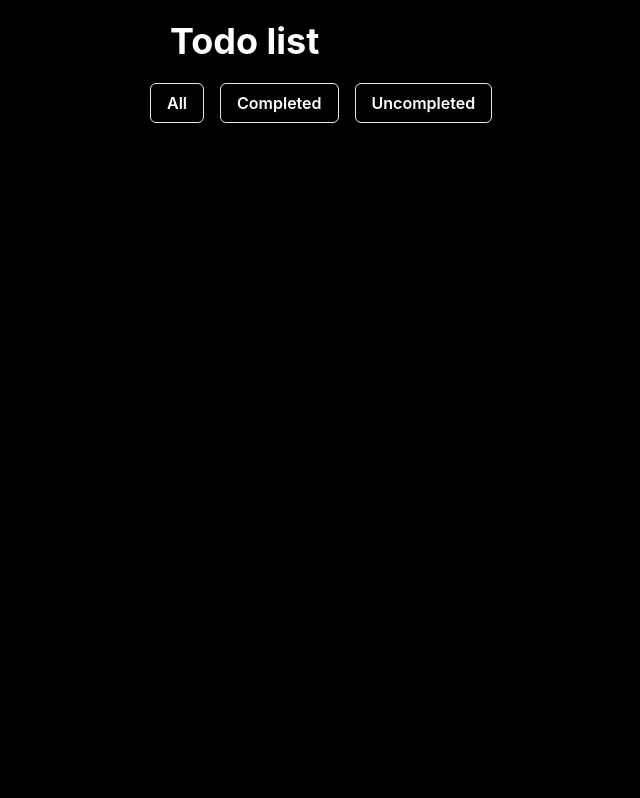
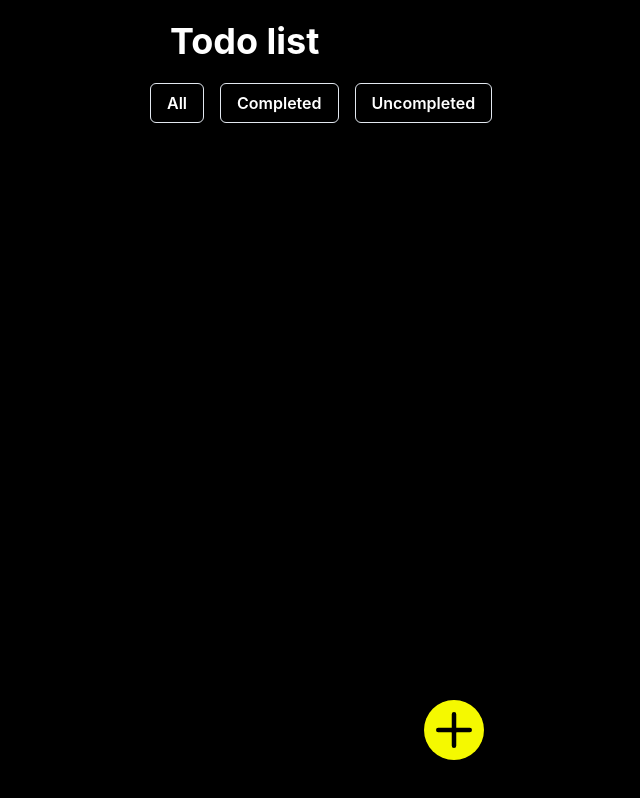
Before and after one commit to pablodamianberdun/todo-list, a React (Create React App) app: page / in a window 1280 px wide. Shown: the whole page, without its empty margins (186-826 px from the left). Built offline with nearby package versions, Linux system fonts and the light colour scheme.

Commit message:
Added NewItemButton & NewItemModal

```diff
--- a/package.json
+++ b/package.json
@@ -3,6 +3,7 @@
   "version": "0.1.0",
   "private": true,
   "dependencies": {
+    "@chakra-ui/icons": "^1.0.13",
     "@chakra-ui/react": "^1.6.2",
     "@emotion/react": "^11.4.0",
     "@emotion/styled": "^11.3.0",
--- a/src/App.js
+++ b/src/App.js
@@ -1,11 +1,13 @@
 import React from "react";
+import { Container } from "@chakra-ui/layout";
 import Header from "./components/Header"
-import { Container } from "@chakra-ui/layout";
+import NewItemButton from "./components/NewItemButton"
 
 function App() {
     return (
 		<Container maxW="container.sm">
 			<Header/>
+			<NewItemButton/>
 		</Container>
 	)
 }
--- /dev/null
+++ b/src/components/NewItemButton.jsx
@@ -0,0 +1,39 @@
+import React, { Fragment } from "react";
+import { AddIcon } from "@chakra-ui/icons";
+import { Box } from "@chakra-ui/layout";
+import { useDisclosure } from "@chakra-ui/react";
+import NewItemModal from "./NewItemModal";
+
+const NewItemButton = () => {
+    const { isOpen, onOpen, onClose } = useDisclosure();
+
+    return (
+        <Fragment>
+            <Box
+                display="block"
+                textAlign="center"
+                position="fixed"
+                bottom="0"
+                left="0"
+                right="0"
+                marginBottom="10"
+            >
+                <Box
+                    bgColor="yellow"
+                    display="inline-block"
+                    padding="3"
+                    borderRadius="full"
+                    _hover={{
+                        cursor: "pointer",
+                    }}
+                    onClick={onOpen}
+                >
+                    <AddIcon color="black" fontSize="4xl" />
+                </Box>
+            </Box>
+            <NewItemModal isOpen={isOpen} onClose={onClose} />
+        </Fragment>
+    );
+};
+
+export default NewItemButton;
--- /dev/null
+++ b/src/components/NewItemModal.jsx
@@ -0,0 +1,74 @@
+import React, { useState } from "react";
+import {
+    Modal,
+    ModalOverlay,
+    ModalContent,
+    ModalHeader,
+    ModalBody,
+    ModalCloseButton,
+    Input,
+    InputGroup,
+    Button,
+    InputRightElement,
+} from "@chakra-ui/react";
+
+const NewItemModal = ({ isOpen, onClose }) => {
+    const [newItem, setNewItem] = useState({
+        name: "",
+        status: "uncompleted",
+    });
+
+    const [error, setError] = useState(false);
+
+    const handleChange = (e) => {
+        setNewItem({
+            ...newItem,
+            name: e.target.value,
+        });
+    };
+
+    const handleClick = (e) => {
+        if (newItem.name.trim() === "") {
+            setError(true);
+            return;
+        }
+        setError(false);
+        setNewItem({
+            ...newItem,
+            name: "",
+        });
+        onClose();
+    };
+
+    return (
+        <Modal isOpen={isOpen} onClose={onClose}>
+            <ModalOverlay />
+            <ModalContent bgColor="grey">
+                <ModalHeader>Add new item</ModalHeader>
+                <ModalCloseButton />
+                <ModalBody>
+                    <InputGroup>
+                        <Input
+                            placeholder="Cook, Clean, Study..."
+                            onChange={handleChange}
+                            isInvalid={error}
+                            value={newItem.name}
+                        />
+                        <InputRightElement width="4.5rem">
+                            <Button
+                                h="1.75rem"
+                                size="sm"
+                                colorScheme="blackAlpha"
+                                onClick={handleClick}
+                            >
+                                Add
+                            </Button>
+                        </InputRightElement>
+                    </InputGroup>
+                </ModalBody>
+            </ModalContent>
+        </Modal>
+    );
+};
+
+export default NewItemModal;
```
Also changed, not shown: src/components/Header.jsx (+10 -6 lines), 1 other file (tests, documents, lock files or other folders).
